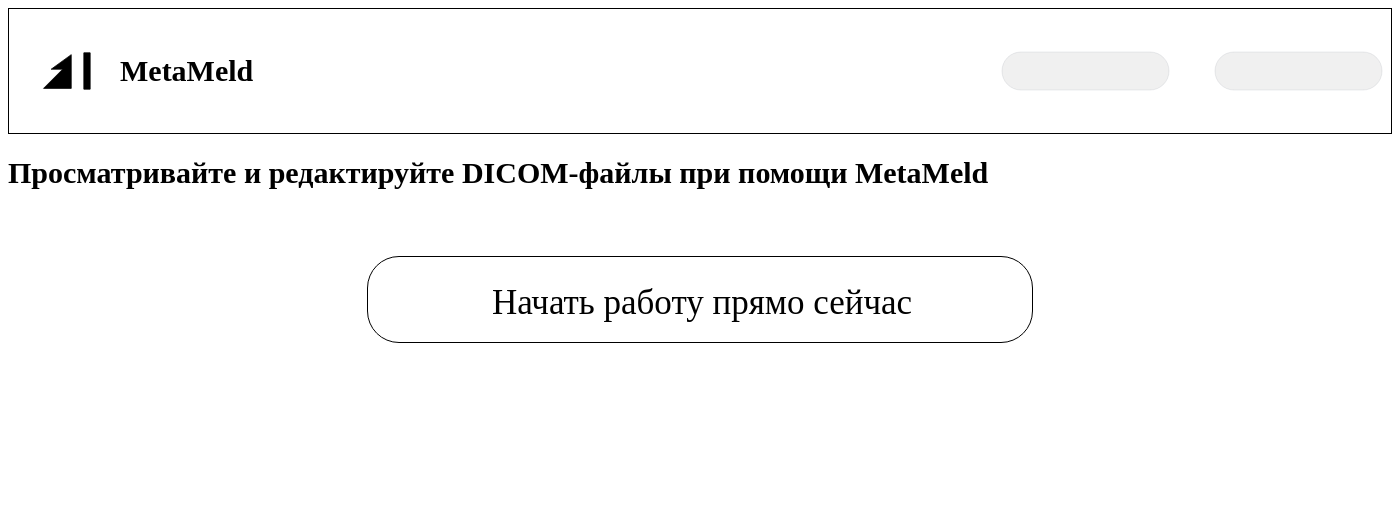
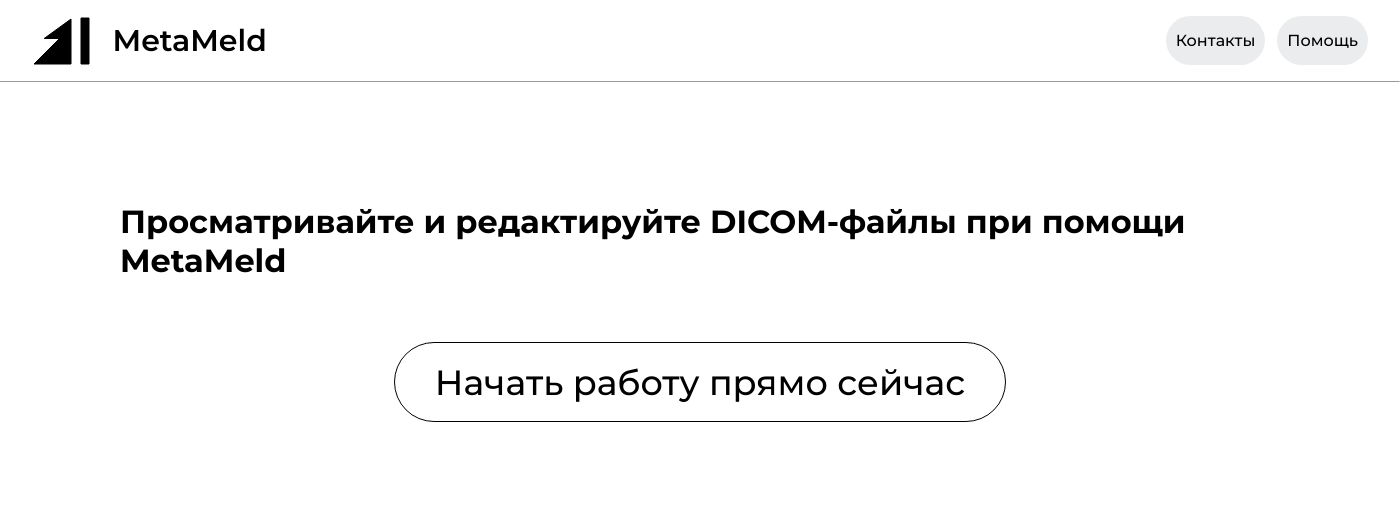
Before and after one commit to 7lli8/Coursework1, a Django app: page / in a window 1400 px wide. Shown: the top 522 px of the page. Run offline with Django 5.2, Linux system fonts and the light colour scheme.

Commit message:
add templates

```diff
--- a/files/templates/files/home.html
+++ b/files/templates/files/home.html
@@ -1,127 +1,28 @@
-<!DOCTYPE html>
-<html lang="ru">
-<head>
-    <meta charset="UTF-8">
-    <title>Home</title>
-</head>
-<body>
+{% extends "base.html" %}
+{% load static %}
+
+{% block head %}
+    <link rel="stylesheet" href="{% static "styles/home.css" %}"/>
+{% endblock %}
+
+{% block content %}
+
     {% if request.user.is_authenticated %}
-        <h1>Welcome, {{ request.user.name }}</h1>
+        <div class="home home-authorized">
+            <h1>Добро пожаловать, {{ request.user.name }}!</h1>
+            <div class="home--actions">
+                <a class="button button-outlined button-medium">Загрузить файл для просмотра и редактирования</a>
+                <a class="button button-medium">Обезличить файл</a>
+            </div>
+        </div>
     {% else %}
-    <div
-    style="
-      background: #ffffff;
-      border-radius: 100px;
-      padding: 0 0 100px 0;
-    ">
-    <div
-      style="
-        align-items: center;
-        display: flex;
-        border: 1px solid #000000;
-        padding: 25px 49px 25px 33px;
-      ">
-      <svg
-        width="30"
-        height="37"
-        viewBox="0 0 40 47"
-        fill="none"
-        xmlns="http://www.w3.org/2000/svg"
-        style="flex-shrink: 0">
-        <path
-          d="M39 46H2L27.5172 20.4595H12.2069L39 1V46Z"
-          fill="black"
-          stroke="black" />
-      </svg>
-
-      <svg
-        width="10"
-        height="38"
-        viewBox="0 0 10 48"
-        fill="none"
-        xmlns="http://www.w3.org/2000/svg"
-        style="flex-shrink: 0; margin-left: 10px">
-        <path d="M1 47V1H9V47H1Z" fill="black" stroke="black" />
-      </svg>
-
-      <h1
-        style="
-          font-family: Montserrat;
-          font-size: 30px;
-          font-weight: 600;
-          margin-left: 28px;
-          text-align: center;
-          white-space: nowrap;
-        ">
-        MetaMeld
-        <br />
-      </h1>
-      <svg
-        width="169"
-        height="40"
-        viewBox="0 0 169 40"
-        fill="none"
-        xmlns="http://www.w3.org/2000/svg"
-        style="flex-shrink: 0; margin-left: 748px">
-        <path
-          d="M20 1H149C159.493 1 168 9.50659 168 20C168 30.4934 159.493 39 149 39H20C9.50659 39 1 30.4934 1 20C1 9.50659 9.50659 1 20 1Z"
-          fill="#D9D9D9"
-          fill-opacity="0.4"
-          stroke="#99A2AB"
-          stroke-opacity="0.2" />
-      </svg>
-
-      <svg
-        width="169"
-        height="40"
-        viewBox="0 0 169 40"
-        fill="none"
-        xmlns="http://www.w3.org/2000/svg"
-        style="flex-shrink: 0; margin-left: 44px">
-        <path
-          d="M20 1H149C159.493 1 168 9.50659 168 20C168 30.4934 159.493 39 149 39H20C9.50659 39 1 30.4934 1 20C1 9.50659 9.50659 1 20 1Z"
-          fill="#D9D9D9"
-          fill-opacity="0.4"
-          stroke="#99A2AB"
-          stroke-opacity="0.2" />
-      </svg>
-    </div>
-    <h1
-      style="
-        font-family: Montserrat;
-        font-size: 30px;
-        font-weight: 600;
-        line-height: 1.25;
-        margin: 176 0 0 320;
-      ">
-      Просматривайте и редактируйте DICOM-файлы при помощи MetaMeld
-    </h1>
-    <div
-      style="
-        align-items: center;
-        display: flex;
-        justify-content: center;
-        margin-top: 64px;
-      ">
-      <div
-        style="
-          background: #ffffff;
-          border-radius: 32px;
-          font-family: Montserrat;
-          font-size: 35px;
-          font-weight: 500;
-          text-align: center;
-          white-space: nowrap;
-          border: 1px solid #000000;
-          padding: 26px 120px 19px 124px;
-        ">
-        Начать работу прямо сейчас
-      </div>
-    </div>
-  </div>
+        <div class="home home-anonymous">
+            <h1>Просматривайте и редактируйте DICOM-файлы при помощи MetaMeld</h1>
+            <div class="home--start-button">
+                <a class="button button-outlined button-large" href="{% url 'signin' %}">
+                    Начать работу прямо сейчас
+                </a>
+            </div>
+        </div>
     {% endif %}
-    {% if user.is_authenticated %}
-        <a href="{% url 'logout' %}">Выход</a>
-    {% endif %}
-</body>
-</html>
+{% endblock %}
--- /dev/null
+++ b/static/styles/home.css
@@ -0,0 +1,27 @@
+.home {
+    display: flex;
+    flex-direction: column;
+    justify-content: center;
+    align-items: center;
+    align-content: space-between;
+    gap: 5em;
+}
+
+.home-anonymous {
+    margin: 15vh;
+}
+
+.home-authorized {
+    margin: 5vh 10vw;
+}
+
+.home--actions {
+    display: flex;
+    flex-direction: column;
+    justify-content: space-between;
+    gap: 2.5vh;
+    text-align: center;
+    border: 1px solid #000;
+    border-radius: 2em;
+    padding: 5em;
+}
--- /dev/null
+++ b/static/styles/index.css
@@ -0,0 +1,42 @@
+body {
+    font-family: "Montserrat", sans-serif;
+    font-optical-sizing: auto;
+    font-weight: 400;
+    font-style: normal;
+}
+
+* {
+    padding: 0;
+    margin: 0;
+}
+
+.button {
+    padding: 0.5em 5vh;
+    border-radius: 3em;
+    background-color: #000;
+    color: #fff;
+    text-decoration: none;
+    word-break: normal;
+
+}
+
+.button-large {
+    font-size: 35px;
+    font-weight: 500;
+}
+
+.button-medium {
+    font-size: 25px;
+    font-weight: 400;
+}
+
+.button-small {
+    font-size: 20px;
+    font-weight: 500;
+}
+
+.button-outlined {
+    background-color: #fff;
+    border: 1px solid #000;
+    color: #000;
+}
--- /dev/null
+++ b/static/styles/navbar.css
@@ -0,0 +1,43 @@
+.navbar {
+    display: flex;
+    align-items: center;
+    padding: 1em 2em;
+    justify-content: space-between;
+}
+
+.navbar--logo {
+    display: flex;
+    align-items: center;
+}
+
+.navbar--logo--brand {
+    padding-left: 0.75em;
+    font-weight: 600;
+    font-size: 30px;
+    color: #000;
+    text-decoration: none;
+}
+
+.navbar--buttons {
+    display: flex;
+    align-items: center;
+    align-content: center;
+    flex-wrap: wrap;
+    justify-content: space-around;
+    gap: 0.75em;
+}
+
+.navbar--buttons--button {
+    padding: 15px 10px;
+    background-color: rgba(153, 162, 171, 0.2);
+    border-radius: 32px;
+    font-weight: 500;
+    color: #000;
+    text-decoration: none;
+}
+
+.navbar--buttons--icon-button {
+    padding: 10px;
+    background-color: rgba(153, 162, 171, 0.2);
+    border-radius: 100%;
+}
--- a/templates/base.html
+++ b/templates/base.html
@@ -5,19 +5,42 @@
     <meta charset="utf-8"/>
     <meta name="viewport" content="width=device-width, initial-scale=1" />
     <title>{% block title %}Metameld{% endblock %}</title>
-
-    <link rel="stylesheet" href="{% static 'style.css' %}"/>
+    <link rel="preconnect" href="https://fonts.googleapis.com">
+    <link rel="preconnect" href="https://fonts.gstatic.com" crossorigin>
+    <link href="https://fonts.googleapis.com/css2?family=Montserrat:ital,wght@0,100..900;1,100..900&display=swap"
+        rel="stylesheet">
+    <link rel="stylesheet" href="{% static "styles/index.css" %}"/>
+    <link rel="stylesheet" href="{% static "styles/navbar.css" %}"/>
+    {% block head %}{% endblock %}
 </head>
 
 <body>
     <div class="navbar">
-        <a href="{% url 'home' %}" class="button">
-            <svg width="24" height="24" viewBox="0 0 40 40" fill="none" xmlns="http://www.w3.org/2000/svg">
-                <path d="M8.3335 21.266C8.3335 19.0031 8.3335 17.8716 8.79093 16.8771C9.24837 15.8825 10.1074 15.1462 11.8256 13.6735L13.4922 12.2449C16.5978 9.58302 18.1505 8.25208 20.0002 8.25208C21.8498 8.25208 23.4025 9.58302 26.5081 12.2449L28.1747 13.6735C29.8929 15.1462 30.752 15.8825 31.2094 16.8771C31.6668 17.8716 31.6668 19.0031 31.6668 21.266V28.3334C31.6668 31.4761 31.6668 33.0474 30.6905 34.0237C29.7142 35 28.1429 35 25.0002 35H15.0002C11.8575 35 10.2861 35 9.30981 34.0237C8.3335 33.0474 8.3335 31.4761 8.3335 28.3334V21.266Z" stroke="#222222"/>
-                <path d="M24.1668 35V26C24.1668 25.4477 23.7191 25 23.1668 25H16.8335C16.2812 25 15.8335 25.4477 15.8335 26V35" stroke="#222222" stroke-linecap="round" stroke-linejoin="round"/>
-            </svg>
-        </a>
+        <div class="navbar--logo">
+            <img src="{% static "images/logo.svg" %}"/>
+            <a href="{% url "home" %}" class="navbar--logo--brand">
+                MetaMeld
+            </a>
+        </div>
+        <div class="navbar--buttons">
+            <a class="navbar--buttons--button" href="{% url "contacts" %}">
+                Контакты
+            </a>
+            <a class="navbar--buttons--button" href="{% url "help" %}">
+                Помощь
+            </a>
+            {% if request.user.is_authenticated %}
+                <a class="navbar--buttons--icon-button" href="{% url "account" %}">
+                    <img src="{% static "images/account.svg" %}"/>
+                </a>
+                <a class="navbar--buttons--icon-button" href="{% url "home" %}">
+                    <img src="{% static "images/home.svg" %}"/>
+                </a>
+            {% endif %}
+        </div>
+
     </div>
+    <hr style="color: black; border-bottom: 0px solid black"/>
     {% block content %}
     {% endblock %}
 </body>
--- a/users/urls.py
+++ b/users/urls.py
@@ -1,9 +1,19 @@
 from django.urls import path
 
-from .views import signup_view, signin_view, logout_view
+from .views import (
+    signup_view,
+    signin_view,
+    logout_view,
+    account_view,
+    contacts_view,
+    help_view,
+)
 
 urlpatterns = [
     path("signup/", signup_view, name="signup"),
     path("signin/", signin_view, name="signin"),
-    path("logout", logout_view, name="logout"),
+    path("logout/", logout_view, name="logout"),
+    path("account/", account_view, name="account"),
+    path("contacts/", contacts_view, name="contacts"),
+    path("help/", help_view, name="help"),
 ]
```
Also changed, not shown: static/style.css (deleted, +0 -31 lines), users/templates/users/contacts.html (added, +7 -0 lines), users/views.py (+12 -1 lines), static/images/account.svg (added), static/images/home.svg (added), static/images/logo.svg (added), users/templates/users/account.html (added), users/templates/users/signup.html (line endings or trailing spaces), 1 other file.
